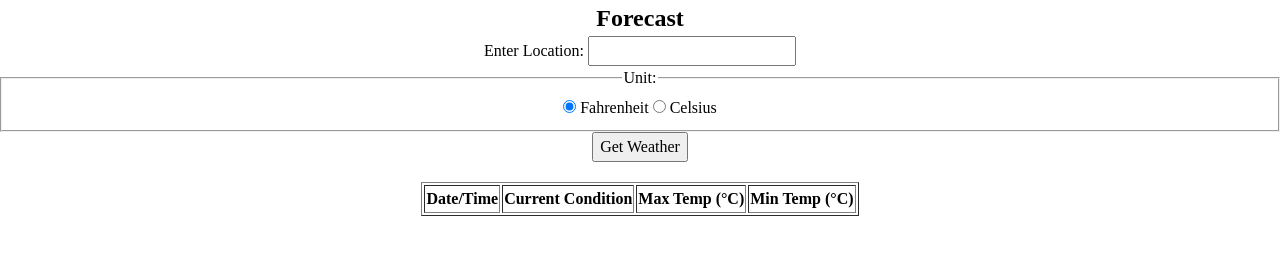
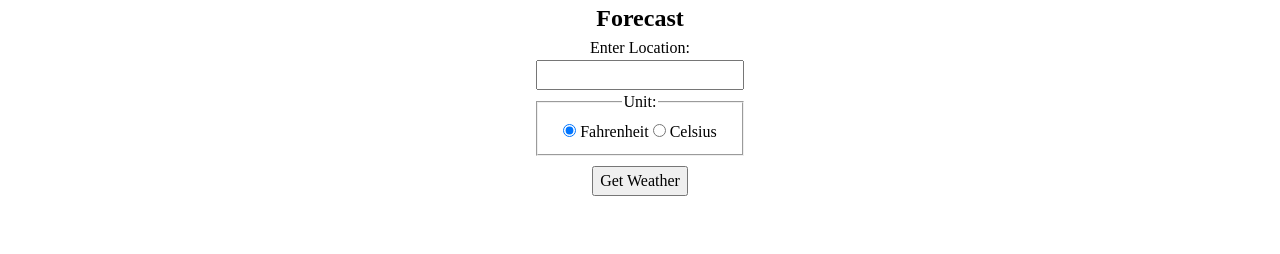
Before and after one commit to Nishivaly/weather, a website built with webpack: page src/template.html in a window 1280 px wide. Built offline with nearby package versions, Linux system fonts and the light colour scheme.

Commit message:
Make table hidden

```diff
--- a/src/display.js
+++ b/src/display.js
@@ -1,5 +1,5 @@
 export default function populateTable(data, place) {
-  document.querySelector("#place").textContent = place;
+  const table = document.querySelector("#weather-table");
 
   const tbody = document.querySelector("#weatherTableBody");
   tbody.innerHTML = "";
@@ -14,5 +14,7 @@ export default function populateTable(data, place) {
       `;
 
     tbody.appendChild(row);
+    document.querySelector("#place").textContent = place;
+    table.classList.remove("hidden");
   });
 }
--- a/src/index.js
+++ b/src/index.js
@@ -3,12 +3,14 @@ import getWeather from "./api";
 
 // getWeather("london");
 
-const weatherForm = document.querySelector("#weatherForm");
+(() => {
+  const weatherForm = document.querySelector("#weatherForm");
 
-(() => {
   weatherForm.addEventListener("submit", (event) => {
     event.preventDefault();
+
     const location = document.querySelector("#location").value;
+
     getWeather(location);
     weatherForm.reset();
   });
--- a/src/styles.css
+++ b/src/styles.css
@@ -5,16 +5,22 @@ body {
   height: 100vh;
 }
 
+.hidden {
+  display: none;
+}
+
 .info {
   text-align: center;
   margin-bottom: 20px;
+  width: min-content;
+  button {
+    margin-top: 10px;
+  }
 }
 
 .container {
   display: grid;
   grid-template-rows: min-content 2fr;
+  grid-template-columns: 1fr;
+  justify-items: center;
 }
-
-.table-display {
-  justify-self: center;
-}
--- a/src/template.html
+++ b/src/template.html
@@ -28,7 +28,7 @@
       </div>
       <div class="table-display">
         <h3 id="place"></h3>
-        <table border="1">
+        <table border="1" id="weather-table" class="hidden">
           <thead>
             <tr>
               <th>Date/Time</th>
```
